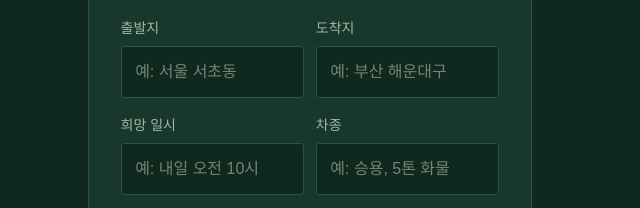
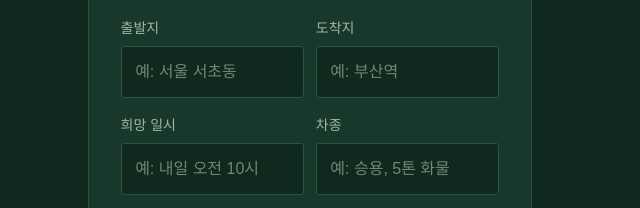
Before and after one commit to carbd01048291007-crypto/my-website, a plain HTML site: page index.html in a window 1280 px wide. Shown: the part 383-591 px from the top of the page, 640-1280 px from the left. Drawn offline with Linux system fonts and the light colour scheme; a web font is replaced by a local one.

Commit message:
견적 문의 도착지 예시를 부산역으로 변경
Co-Authored-By: Claude Opus 5.5 <noreply@anthropic.com>
Claude-Session: https://claude.ai/code/session_01Rs4tSZkxcjxRveNHn5PsKv

```diff
--- a/index.html
+++ b/index.html
@@ -382,7 +382,7 @@
           </div>
           <div class="field">
             <label for="to">도착지</label>
-            <input id="to" name="to" autocomplete="off" placeholder="예: 부산 해운대구" required>
+            <input id="to" name="to" autocomplete="off" placeholder="예: 부산역" required>
           </div>
         </div>
         <div class="pair">
```
